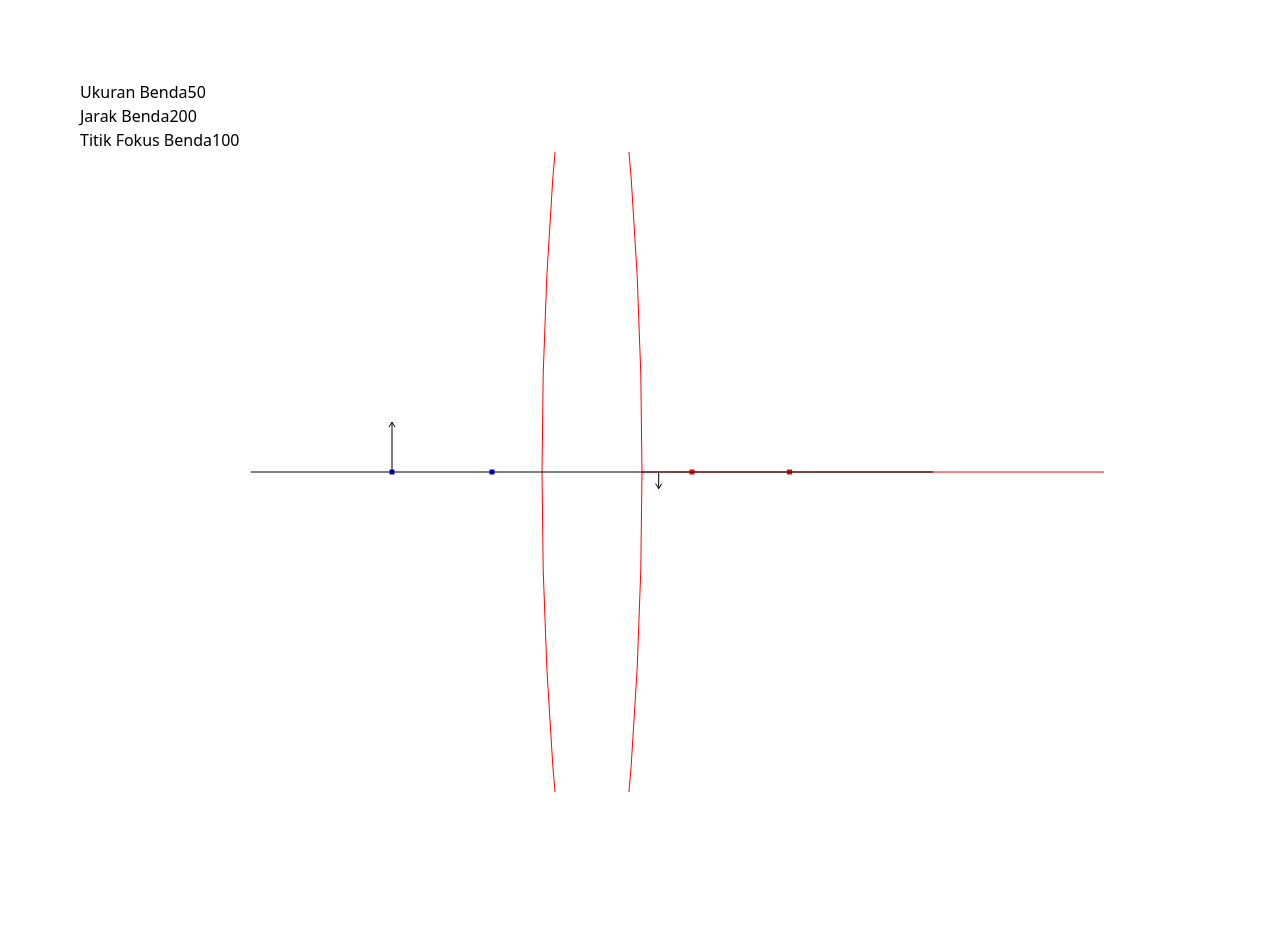
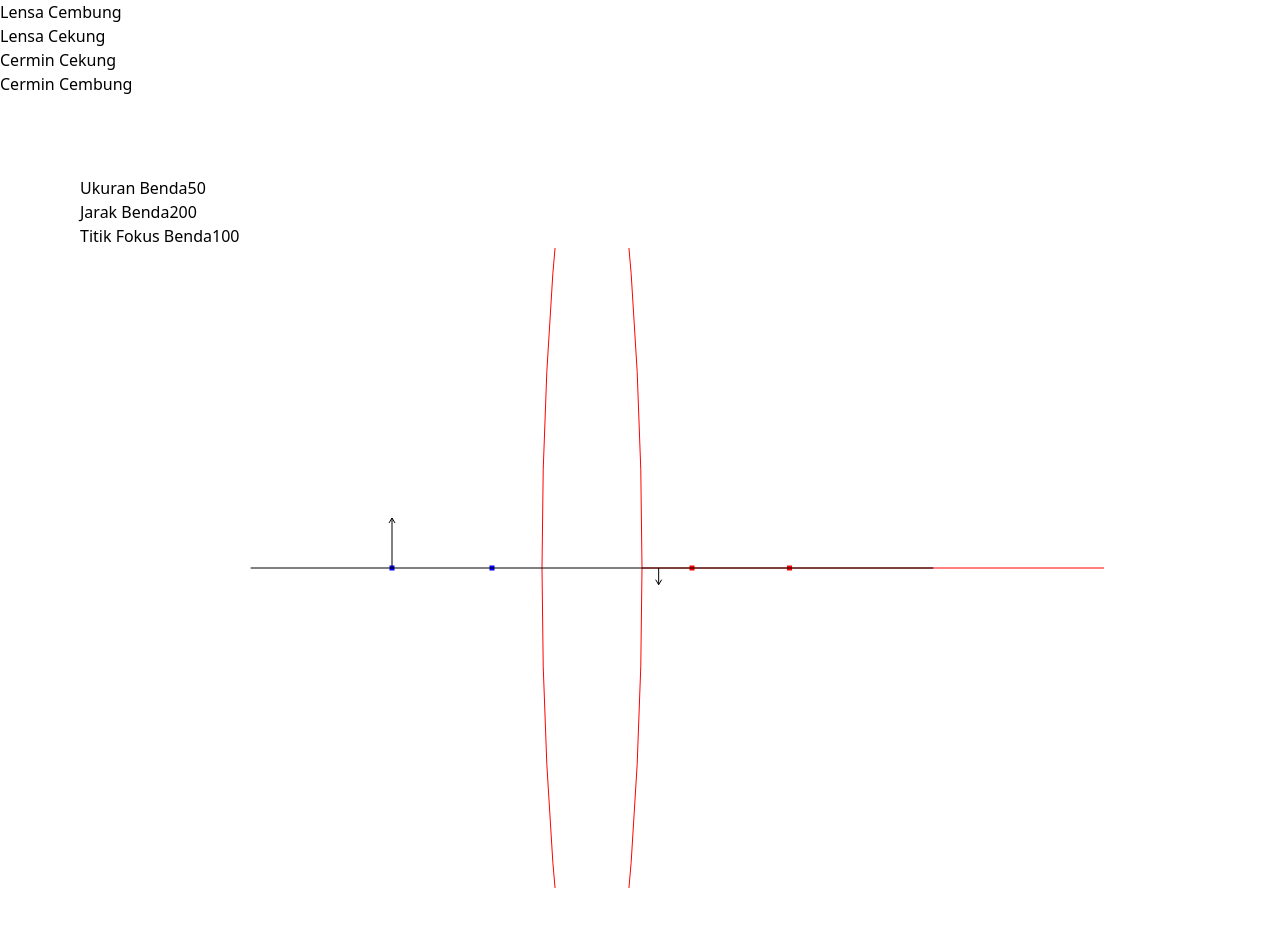
Before and after one commit to RichardOwen2/grafkom-kelompok-4, a React (Create React App) app: page /lensa/cekung in a window 1280 px wide. Shown: the top 926 px of the page. Before the commit the page ends 872 px from the top, so only its background shows below. Built offline with nearby package versions, Linux system fonts and the light colour scheme.

Commit message:
added navbar

```diff
--- a/src/App.jsx
+++ b/src/App.jsx
@@ -6,6 +6,8 @@ import LensaCembung from "./pages/LensaCembung";
 import LensaCekung from "./pages/LensaCekung";
 import CerminCekung from "./pages/CerminCekung";
 import CerminCembung from "./pages/CerminCembung";
+
+import Navbar from "./components/Navbar";
 
 export default function App() {
   const [windowDimensions, setWindowDimensions] = useState({
@@ -27,12 +29,17 @@ export default function App() {
 
   return (
     <PageSizeContext.Provider value={windowDimensions}>
+      <header>
+        <Navbar />
+      </header>
+      <main>
         <Routes>
           <Route path={'/lensa/cembung'} element={<LensaCembung />} />
           <Route path={'/lensa/cekung'} element={<LensaCekung />} />
           <Route path={'/cermin/cekung'} element={<CerminCekung />} />
           <Route path={'/cermin/cembung'} element={<CerminCembung />} />
         </Routes>
+      </main>
     </PageSizeContext.Provider>
   );
 }
--- /dev/null
+++ b/src/components/Navbar.jsx
@@ -0,0 +1,12 @@
+import { Link } from 'react-router-dom';
+
+export default function Navbar() {
+  return (
+    <ul>
+      <li><Link to={'/lensa/cembung'}>Lensa Cembung</Link></li>
+      <li><Link to={'/lensa/cekung'}>Lensa Cekung</Link></li>
+      <li><Link to={'/cermin/cekung'}>Cermin Cekung</Link></li>
+      <li><Link to={'/cermin/cembung'}>Cermin Cembung</Link></li>
+    </ul>
+  );
+}
--- a/src/pages/LensaCekung.jsx
+++ b/src/pages/LensaCekung.jsx
@@ -11,7 +11,6 @@ export default function LensaCekung() {
 	const canvasHeight = windowHeight / 5 * 4;
 
 	const rumusJarakBayangan = (titikFokus, jarakBenda) => {
-        console.log(-(titikFokus * jarakBenda) / (jarakBenda + titikFokus))
 		return -(titikFokus * jarakBenda) / (jarakBenda + titikFokus);
 	}
 
```
Lines whose indentation alone changed are shown as unchanged.
